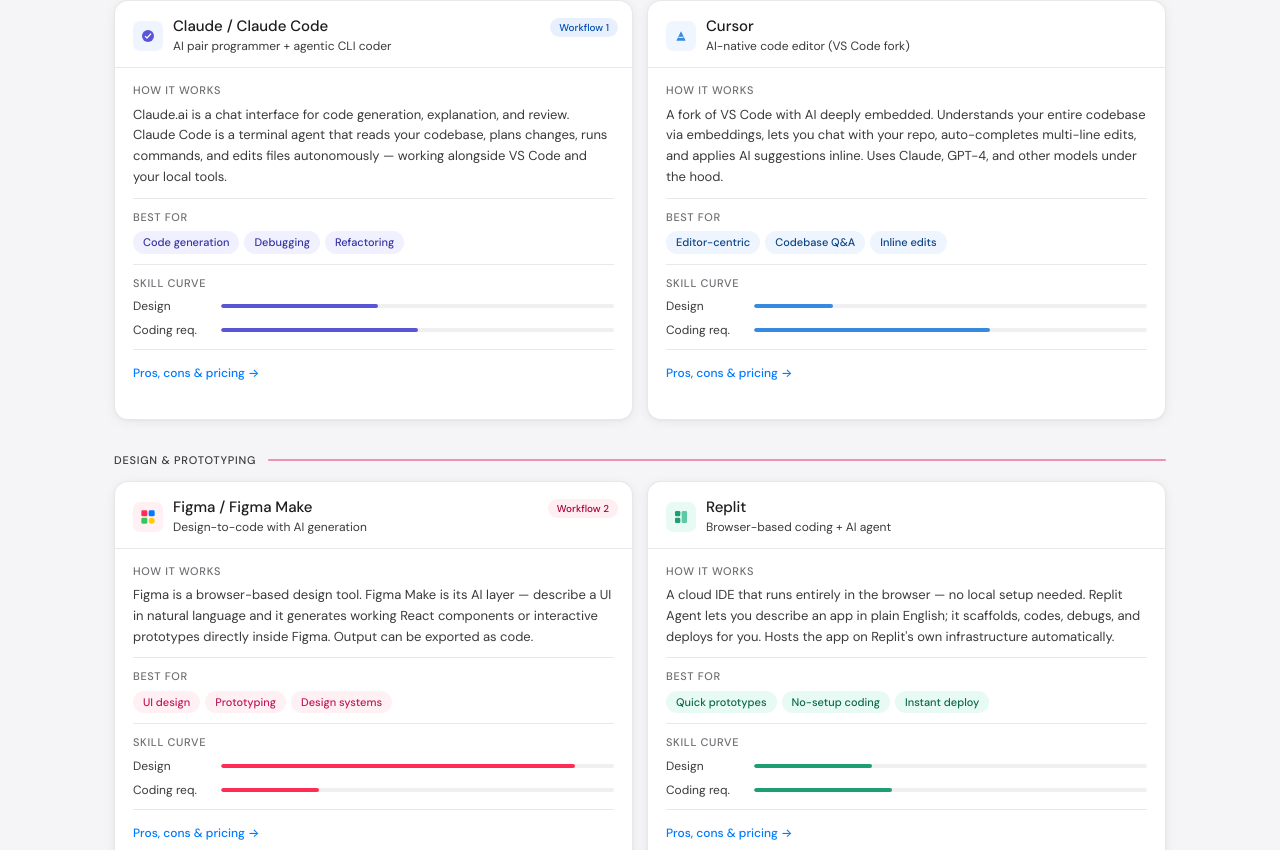
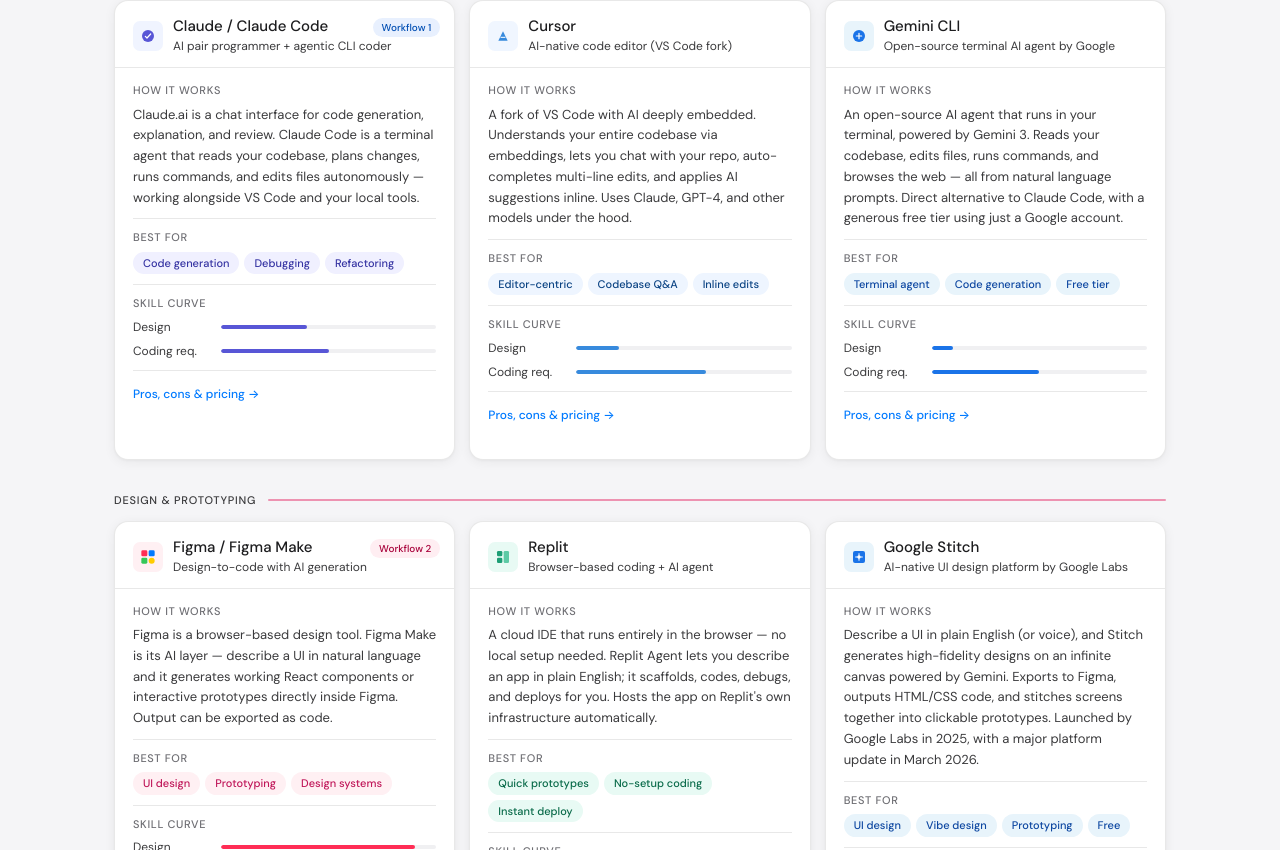
Before and after one commit to dlew2/vibe-coding-dashboard, a React (Vite) app: page / in a window 1280 px wide. Shown: the part 470-1320 px from the top of the page. Built offline with nearby package versions, Linux system fonts and the light colour scheme.

Commit message:
add Gemini CLI and Google Stitch, scrollable cards

```diff
--- a/src/App.jsx
+++ b/src/App.jsx
@@ -3,8 +3,8 @@
 import WorkflowBanner from './WorkflowBanner'
 
 const LANES = [
-  { id: 'ai',      label: 'AI & coding',             color: '#3a3a3c', stripe: '#afa9ec', ids: ['claude', 'cursor'] },
-  { id: 'design',  label: 'Design & prototyping',     color: '#3a3a3c', stripe: '#ed93b1', ids: ['figma', 'replit'] },
+  { id: 'ai',      label: 'AI & coding',             color: '#3a3a3c', stripe: '#afa9ec', ids: ['claude', 'cursor', 'geminicli'] },
+  { id: 'design',  label: 'Design & prototyping',     color: '#3a3a3c', stripe: '#ed93b1', ids: ['figma', 'replit', 'stitch'] },
   { id: 'deploy',  label: 'Deploy & version control', color: '#3a3a3c', stripe: '#97c459', ids: ['github', 'vercel'] },
   { id: 'backend', label: 'Backend & data',           color: '#3a3a3c', stripe: '#5dcaa5', ids: ['supabase'] },
 ]
--- a/src/ToolCard.jsx
+++ b/src/ToolCard.jsx
@@ -27,6 +27,8 @@
     case 'vercel':   return <path d="M12 3L22 21H2L12 3z" fill="#1d1d1f"/>
     case 'github':   return (<><circle cx="12" cy="12" r="9" fill="#34c759"/><path d="M9 17c0-2 1-3 1-3s-2-.5-2-3c0-1.5.5-2.5 1.5-3C9 7 9.5 5.5 10 5.5c.5 1.5 1.5 2 2 2 .5 0 1.5-.5 2-2 .5 0 1 1.5.5 2.5 1 .5 1.5 1.5 1.5 3 0 2.5-2 3-2 3s1 1 1 3" stroke="white" strokeWidth="1.3" strokeLinecap="round" strokeLinejoin="round"/></>)
     case 'supabase': return <path d="M13 3L4 14h8l-1 7 9-11h-8l1-7z" fill="#1d9e75"/>
+    case 'geminicli': return (<><circle cx="12" cy="12" r="9" fill="#1a73e8"/><path d="M8 12h8M12 8v8" stroke="white" strokeWidth="1.8" strokeLinecap="round"/></>)
+    case 'stitch': return (<><rect x="3" y="3" width="18" height="18" rx="3" fill="#1a73e8"/><path d="M7 12h10M12 7v10" stroke="white" strokeWidth="1.5" strokeLinecap="round"/><circle cx="12" cy="12" r="2.5" fill="white"/></>)
     default:         return null
   }
 }
--- a/src/data.js
+++ b/src/data.js
@@ -209,6 +209,69 @@
     whenToUse: 'Any time your app needs user accounts, data that persists across sessions, or multi-user support. Could be added to Workflow 1 (Claude Code + Vercel) just as easily as Workflow 2.',
     whenToAvoid: 'For purely static apps or single-user tools where data only lives in the browser — overkill if you don\'t need a backend.',
   },
+  {
+    id: 'geminicli',
+    name: 'Gemini CLI',
+    tagline: 'Open-source terminal AI agent by Google',
+    workflow: null,
+    workflowColor: null,
+    iconBg: '#e8f4fb',
+    iconColor: '#1a73e8',
+    tags: ['Terminal agent', 'Code generation', 'Free tier'],
+    tagColor: { bg: '#e8f4fb', text: '#0d47a1' },
+    skillDesign: 10,
+    skillCoding: 50,
+    skillColor: '#1a73e8',
+    howItWorks: 'An open-source AI agent that runs in your terminal, powered by Gemini 3. Reads your codebase, edits files, runs commands, and browses the web — all from natural language prompts. Direct alternative to Claude Code, with a generous free tier using just a Google account.',
+    yourProject: null,
+    pros: [
+      'Completely free — 1,000 requests/day with a personal Google account',
+      '1 million token context window holds large codebases in memory',
+      'Built-in Google Search grounding for real-time web context',
+      'Open source (Apache 2.0) — inspect and modify the code',
+      'MCP support — compatible with same tooling as Claude Code',
+    ],
+    cons: [
+      'Less polished than Claude Code for complex multi-file reasoning',
+      'Newer and less battle-tested than Claude Code',
+      'Free tier has daily limits — paid usage requires API key billing',
+    ],
+    pricing: 'Free — 1,000 req/day with Google account · Paid via Google AI Studio or Vertex AI key',
+    whenToUse: 'When Claude Code token costs feel steep, for solo projects or smaller codebases, or when you want a free Claude Code alternative to experiment with.',
+    whenToAvoid: 'When you need the most reliable multi-file agentic reasoning — Claude Code still has an edge on complex refactors and large production codebases.',
+  },
+  {
+    id: 'stitch',
+    name: 'Google Stitch',
+    tagline: 'AI-native UI design platform by Google Labs',
+    workflow: null,
+    workflowColor: null,
+    iconBg: '#e8f4fb',
+    iconColor: '#1a73e8',
+    tags: ['UI design', 'Vibe design', 'Prototyping', 'Free'],
+    tagColor: { bg: '#e8f4fb', text: '#0d47a1' },
+    skillDesign: 85,
+    skillCoding: 15,
+    skillColor: '#1a73e8',
+    howItWorks: 'Describe a UI in plain English (or voice), and Stitch generates high-fidelity designs on an infinite canvas powered by Gemini. Exports to Figma, outputs HTML/CSS code, and stitches screens together into clickable prototypes. Launched by Google Labs in 2025, with a major platform update in March 2026.',
+    yourProject: null,
+    pros: [
+      'Completely free with daily credit limits',
+      'Voice canvas — speak changes directly to your design',
+      'Exports directly to Figma for further refinement',
+      'Infinite canvas with AI agent that reasons across your whole project',
+      'Generates interactive prototypes by connecting screens',
+    ],
+    cons: [
+      'HTML/CSS export only — no direct React or Vue output yet',
+      'No animations or micro-interaction design',
+      'Output quality varies — complex layouts need several iterations',
+      'Experimental Google Labs product — long-term availability uncertain',
+    ],
+    pricing: 'Free with daily credit limits · stitch.withgoogle.com',
+    whenToUse: 'Early-stage design exploration, rapid UI ideation, or when you want a free Figma Make alternative. Especially good for founders or PMs mocking up ideas before handing to developers.',
+    whenToAvoid: 'When you need React component output, design system depth, or real-time team collaboration — Figma still wins for production design workflows.',
+  },
 ]
 
 export const workflows = [
--- a/src/index.css
+++ b/src/index.css
@@ -36,11 +36,12 @@
 .lane-header { display: flex; align-items: center; gap: 12px; margin-bottom: 12px; }
 .lane-label { font-size: 11px; font-weight: 500; letter-spacing: 0.07em; text-transform: uppercase; white-space: nowrap; color: var(--text-secondary); }
 .lane-stripe { height: 2px; border-radius: 2px; flex: 1; }
-.lane-row { display: grid; grid-template-columns: 1fr 1fr; gap: 14px; }
+.lane-row { display: grid; grid-template-columns: repeat(auto-fill, minmax(280px, 1fr)); gap: 14px; }
 
 /* Card flip */
 .flip-container {
-  height: 420px;
+  height: 460px;
+  perspective: 1200px;
   perspective: 1200px;  /* perspective lives HERE, not on inner */
 }
 
@@ -76,7 +77,7 @@
 
 /* Card internals */
 .card-header { padding: 16px 18px 12px; border-bottom: 1px solid var(--border); position: relative; flex-shrink: 0; }
-.card-body { padding: 14px 18px; flex: 1; overflow: hidden; }
+.card-body { padding: 14px 18px; flex: 1; overflow-y: auto; }
 .card-back-body { padding: 16px 18px; flex: 1; overflow-y: auto; }
 
 .section-label { font-size: 11px; font-weight: 500; color: var(--text-tertiary); text-transform: uppercase; letter-spacing: 0.06em; margin-bottom: 6px; }
```
